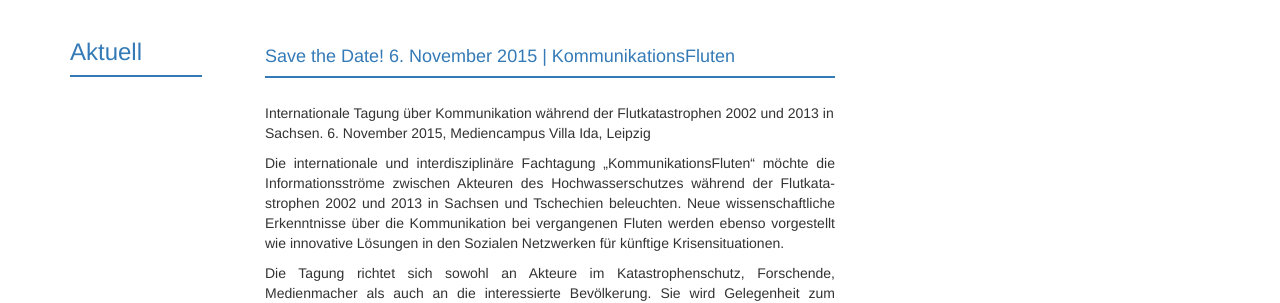
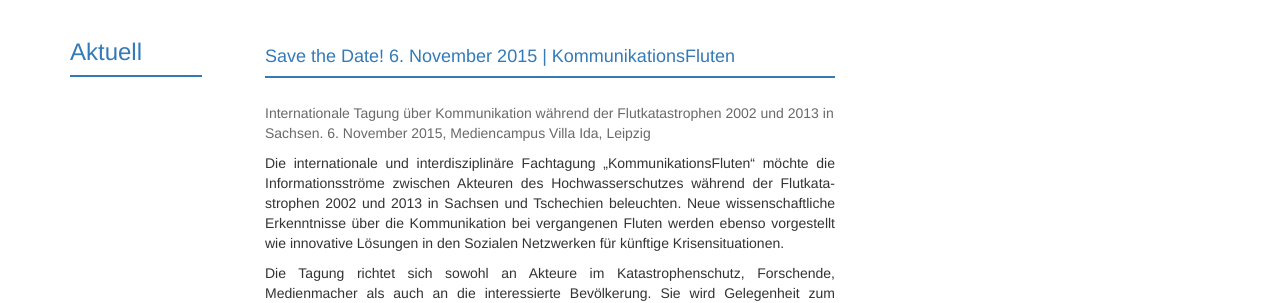
Before and after one commit to susedev/test, a Jekyll site: the page built from konferenz-kommunikationsfluten.html, in a window 1280 px wide. Shown: the part 179-482 px from the top of the page. Built offline with Jekyll 4.4.1, drawn with Linux system fonts in a browser that asks for light colours; nearby versions of some CDN libraries.

Commit message:
Edit from JekyllCMS

```diff
--- a/konferenz-kommunikationsfluten.html
+++ b/konferenz-kommunikationsfluten.html
@@ -5,7 +5,7 @@ title: Aktuell
 
 <div class="box" style="background-color: #337AB7; height:2px; margin-top:3px; margin-bottom:25px;">&nbsp;</div>
 
-<p>Internationale Tagung &uuml;ber Kommunikation w&auml;hrend der Flutkatastrophen 2002 und 2013 in Sachsen. 6. November 2015, Mediencampus Villa Ida, Leipzig</p>
+<p><span style="color:#696969;">Internationale Tagung &uuml;ber Kommunikation w&auml;hrend der Flutkatastrophen 2002 und 2013 in Sachsen. 6. November 2015, Mediencampus Villa Ida, Leipzig</span></p>
 
 <p style="text-align: justify;">Die internationale und interdisziplin&auml;re Fachtagung &bdquo;KommunikationsFluten&ldquo; m&ouml;chte die Informationsstr&ouml;me zwischen Akteuren des Hochwasserschutzes w&auml;hrend der Flutkata&shy;strophen 2002 und 2013 in Sachsen und Tschechien beleuchten. Neue wissen&shy;schaftliche Erkenntnisse &uuml;ber die Kommunikation bei vergangenen Fluten werden ebenso vorgestellt wie innovative L&ouml;sungen in den Sozialen Netzwerken f&uuml;r k&uuml;nftige Krisensituationen.</p>
 
```
